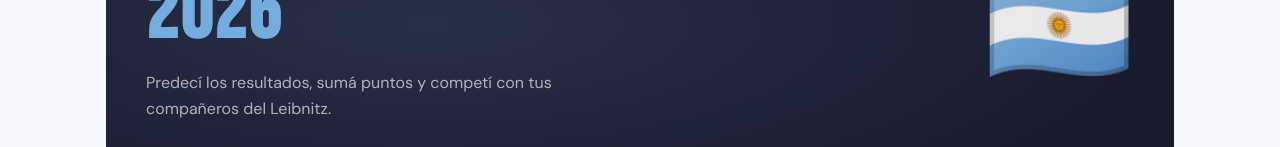
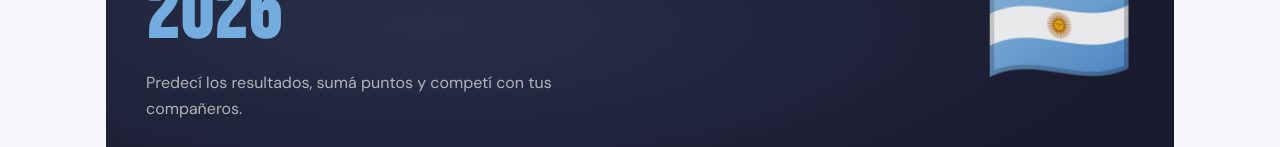
Before and after one commit to NicoAgnello/prode-mundial, a React (Vite) app: page / in a window 1280 px wide. Shown: the part 277-424 px from the top of the page. Built offline with nearby package versions, Linux system fonts and the light colour scheme; no server answers.

Commit message:
fix GruposAdmin + agregar tab grupos

```diff
--- a/src/pages/Admin.jsx
+++ b/src/pages/Admin.jsx
@@ -28,13 +28,13 @@ function GruposAdmin({ llamarPost, cargando, userId }) {
           }}
         >
           <input
-            placeholder="Nombre del grupo (ej: Leibnitz 2026)"
+            placeholder="Nombre del grupo (ej: LosAces)"
             value={nombre}
             onChange={(e) => setNombre(e.target.value)}
             style={styles.select}
           />
           <input
-            placeholder="Código (ej: LEIBNITZ2026)"
+            placeholder="Código (ej: aces123)"
             value={codigo}
             onChange={(e) => setCodigo(e.target.value.toUpperCase())}
             maxLength={20}
--- a/src/pages/Home.jsx
+++ b/src/pages/Home.jsx
@@ -17,8 +17,7 @@ export default function Home() {
             <span style={styles.heroTitleAccent}>2026</span>
           </h1>
           <p style={styles.heroSub}>
-            Predecí los resultados, sumá puntos y competí con tus compañeros del
-            Leibnitz.
+            Predecí los resultados, sumá puntos y competí con tus compañeros.
           </p>
           <div style={styles.heroBtns}>
             {isAuthenticated ? (
--- a/src/pages/UnirseGrupo.jsx
+++ b/src/pages/UnirseGrupo.jsx
@@ -43,7 +43,7 @@ export default function UnirseGrupo({ onUnirse }) {
         <div style={styles.inputGroup}>
           <input
             type="text"
-            placeholder="Ej: LEIBNITZ2026"
+            placeholder="Ej: PRODE2026"
             value={codigo}
             onChange={e => setCodigo(e.target.value.toUpperCase())}
             onKeyDown={e => e.key === 'Enter' && handleUnirse()}
```
